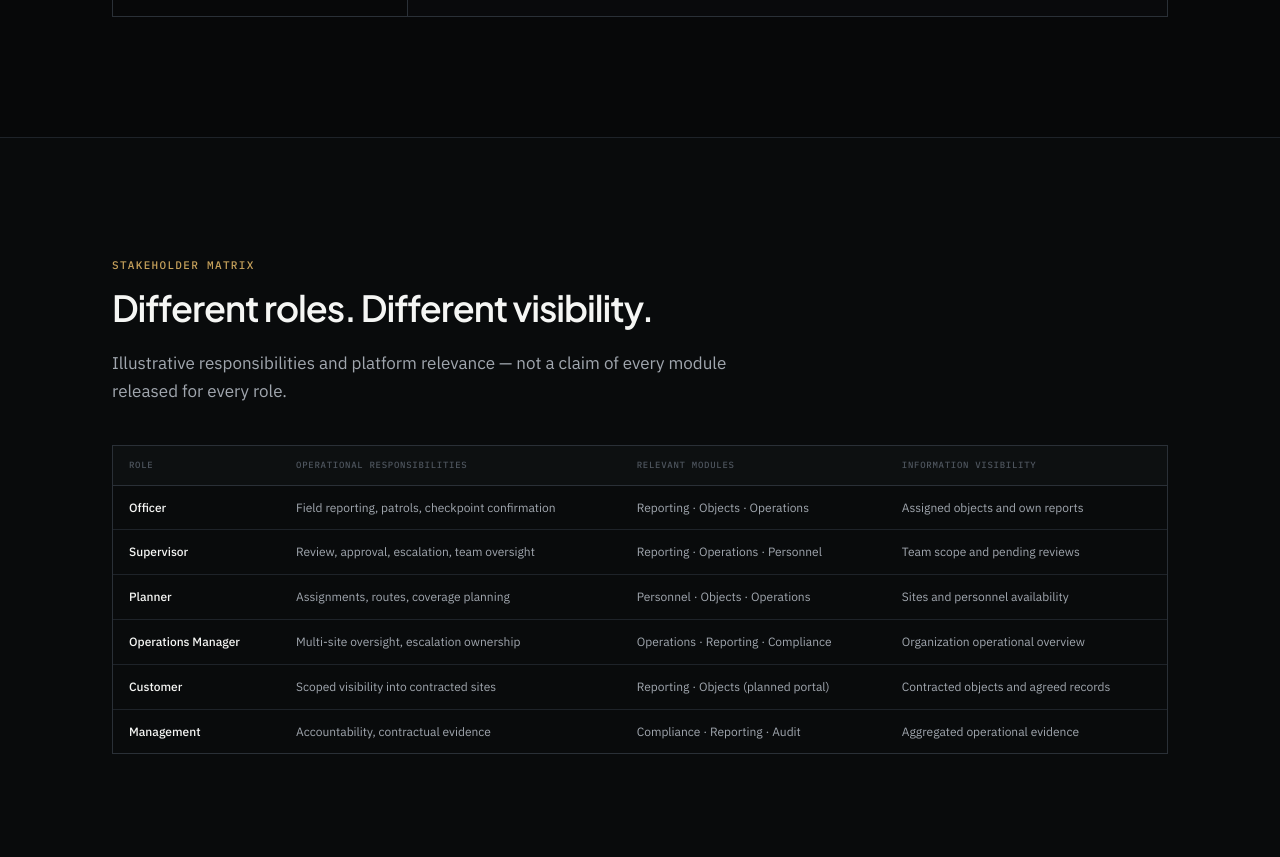
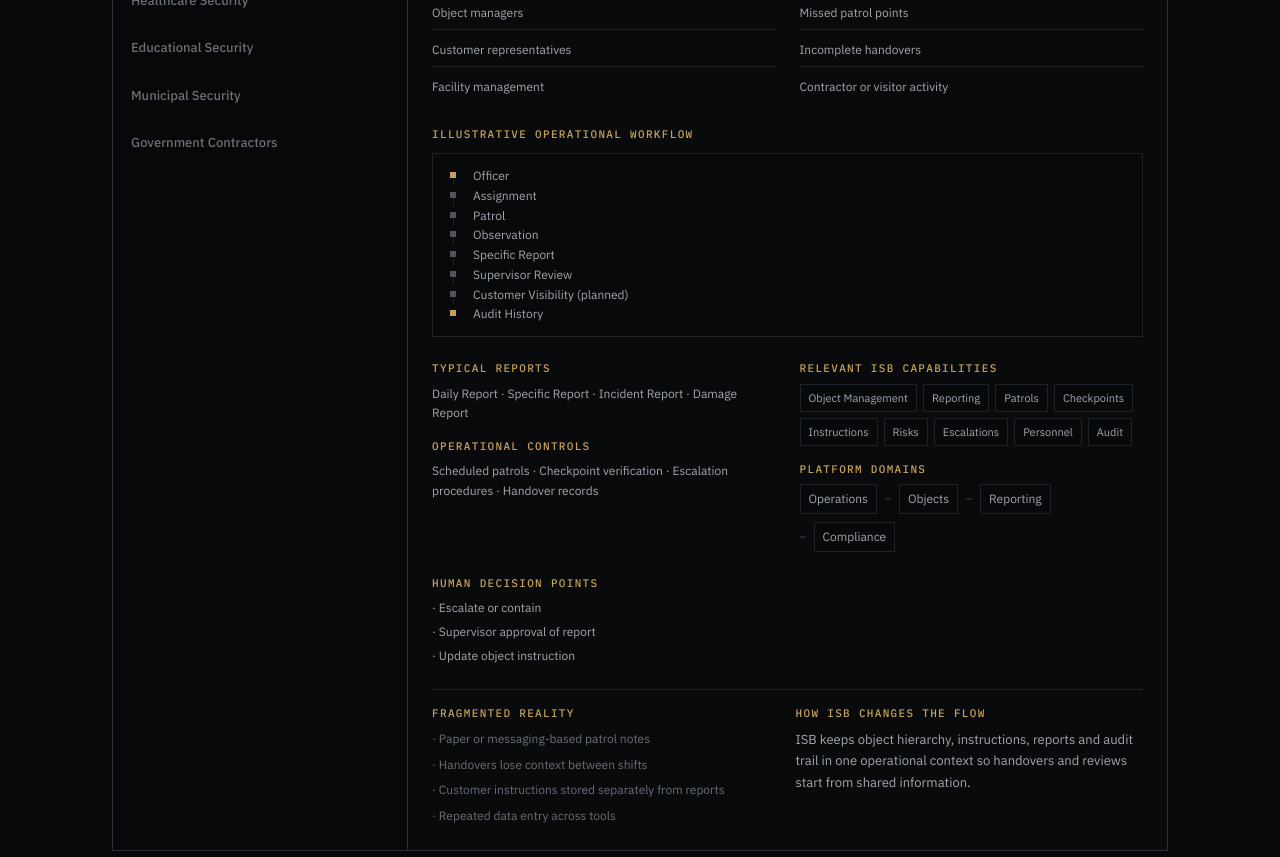
Before and after one commit to ISBFounder/ISB-Security-Website, a Next.js app: page /solutions in a window 1280 px wide. Shown: the part 1940-2797 px from the top of the page. Built offline with nearby package versions, Linux system fonts and the light colour scheme.

Commit message:
feat: wire SolutionContextSwitcher on /solutions

```diff
--- a/src/app/solutions/page.tsx
+++ b/src/app/solutions/page.tsx
@@ -3,6 +3,8 @@ import { ArrowRight } from "lucide-react";
 import { SectionHeader } from "@/components/ui/SectionHeader";
 import { Button } from "@/components/ui/Button";
 import { EnvironmentExplorer } from "@/components/solutions/EnvironmentExplorer";
+import { SolutionContextSwitcher } from "@/components/solutions/SolutionContextSwitcher";
+import { OsContinuity } from "@/components/os/OsContinuity";
 import { SITE } from "@/lib/constants";
 import { StructuredData } from "@/components/seo/StructuredData";
 import { breadcrumbJsonLd } from "@/lib/seo";
@@ -35,11 +37,17 @@ export default function SolutionsPage() {
           { name: "Solutions", path: "/solutions" },
         ])}
       />
-      {/* Hero */}
       <section className="section !pb-10">
         <div className="container-site">
           <div className="max-w-3xl">
-            <p className="label">Solutions</p>
+            <OsContinuity
+              steps={[
+                { label: "Home", href: "/" },
+                { label: "Solutions" },
+                { label: "Platform", href: "/platform" },
+              ]}
+            />
+            <p className="label mt-3">Solutions</p>
             <h1 className="heading-xl mt-3">
               Solutions designed around real security operations.
             </h1>
@@ -61,7 +69,20 @@ export default function SolutionsPage() {
         </div>
       </section>
 
-      {/* Environment explorer */}
+      <section className="section divider os-layer">
+        <div className="container-site">
+          <SectionHeader
+            align="left"
+            eyebrow="Operational context"
+            title="One Security OS. Different configuration."
+            description="Select a live operational context. Future specialist domains stay labelled separately."
+          />
+          <div className="mt-10">
+            <SolutionContextSwitcher />
+          </div>
+        </div>
+      </section>
+
       <section className="section divider">
         <div className="container-site">
           <SectionHeader
@@ -75,193 +96,6 @@ export default function SolutionsPage() {
           </div>
         </div>
       </section>
-
-      {/* Stakeholder matrix */}
-      <section className="section divider bg-bg-secondary/40">
-        <div className="container-site">
-          <SectionHeader
-            align="left"
-            eyebrow="Stakeholder matrix"
-            title="Different roles. Different visibility."
-            description="Illustrative responsibilities and platform relevance — not a claim of every module released for every role."
-          />
-          <div className="mt-10 overflow-x-auto border border-border">
-            <table className="w-full min-w-[640px] text-left text-[12px]">
-              <thead>
-                <tr className="border-b border-border bg-surface/40 font-mono text-[9px] uppercase tracking-wide text-ink-faint">
-                  <th className="px-4 py-3 font-medium">Role</th>
-                  <th className="px-4 py-3 font-medium">Operational responsibilities</th>
-                  <th className="px-4 py-3 font-medium">Relevant modules</th>
-                  <th className="px-4 py-3 font-medium">Information visibility</th>
-                </tr>
-              </thead>
-              <tbody className="text-ink-secondary">
-                {[
-                  [
-                    "Officer",
-                    "Field reporting, patrols, checkpoint confirmation",
-                    "Reporting · Objects · Operations",
-                    "Assigned objects and own reports",
-                  ],
-                  [
-                    "Supervisor",
-                    "Review, approval, escalation, team oversight",
-                    "Reporting · Operations · Personnel",
-                    "Team scope and pending reviews",
-                  ],
-                  [
-                    "Planner",
-                    "Assignments, routes, coverage planning",
-                    "Personnel · Objects · Operations",
-                    "Sites and personnel availability",
-                  ],
-                  [
-                    "Operations Manager",
-                    "Multi-site oversight, escalation ownership",
-                    "Operations · Reporting · Compliance",
-                    "Organization operational overview",
-                  ],
-                  [
-                    "Customer",
-                    "Scoped visibility into contracted sites",
-                    "Reporting · Objects (planned portal)",
-                    "Contracted objects and agreed records",
-                  ],
-                  [
-                    "Management",
-                    "Accountability, contractual evidence",
-                    "Compliance · Reporting · Audit",
-                    "Aggregated operational evidence",
-                  ],
-                ].map((row) => (
-                  <tr key={row[0]} className="border-b border-border-subtle last:border-0">
-                    <td className="px-4 py-3 font-medium text-ink">{row[0]}</td>
-                    <td className="px-4 py-3">{row[1]}</td>
-                    <td className="px-4 py-3">{row[2]}</td>
-                    <td className="px-4 py-3">{row[3]}</td>
-                  </tr>
-                ))}
-              </tbody>
-            </table>
-          </div>
-        </div>
-      </section>
-
-      {/* Platform relationship */}
-      <section className="section divider">
-        <div className="container-site">
-          <SectionHeader
-            align="left"
-            eyebrow="Platform relationship"
-            title="Operational domains share one foundation."
-          />
-          <div className="mt-10 flex flex-wrap items-center gap-2 font-mono text-[12px] text-ink-secondary">
-            {[
-              "Reporting",
-              "Objects",
-              "Personnel",
-              "Compliance",
-              "Audit",
-              "AI Assistance",
-              "Management Insight",
-            ].map((d, i) => (
-              <span key={d} className="flex items-center gap-2">
-                {i > 0 && (
-                  <span className="text-ink-faint" aria-hidden>
-                    ↓
-                  </span>
-                )}
-                <span className="border border-border bg-surface/40 px-3 py-2">
-                  {d}
-                </span>
-              </span>
-            ))}
-          </div>
-          <p className="mt-4 max-w-2xl text-[13px] text-ink-muted">
-            Environments differ in risk and workflow. The platform domains remain
-            connected so reports, objects, people and audit context do not fragment
-            again.
-          </p>
-        </div>
-      </section>
-
-      {/* Implementation considerations */}
-      <section className="section divider bg-bg-secondary/40">
-        <div className="container-site">
-          <SectionHeader
-            align="left"
-            eyebrow="Implementation considerations"
-            title="From current process to structured operations."
-            description="Engagement topics — not delivery commitments or fixed timelines."
-          />
-          <div className="mt-10 grid gap-0 border border-border sm:grid-cols-2 lg:grid-cols-3">
-            {[
-              {
-                t: "Current operational processes",
-                d: "Map how reporting, handovers and object instructions work today.",
-              },
-              {
-                t: "Migration planning",
-                d: "Identify which workflows move first without disrupting field operations.",
-              },
-              {
-                t: "Configuration",
-                d: "Organizations, customers, objects, roles and requirements.",
-              },
-              {
-                t: "Training",
-                d: "Officers, supervisors and planners on structured reporting and review.",
-              },
-              {
-                t: "Pilot deployment",
-                d: "Limited operational scope to validate fit before wider rollout.",
-              },
-              {
-                t: "Future expansion",
-                d: "Additional modules and environments as maturity and need grow.",
-              },
-            ].map((item, i) => (
-              <div
-                key={item.t}
-                className={`p-5 ${
-                  i < 5 ? "border-b border-border sm:border-r" : ""
-                } ${i % 2 === 1 ? "sm:border-r-0 lg:border-r" : ""} ${
-                  i >= 3 ? "lg:border-b-0" : ""
-                }`}
-              >
-                <p className="text-[13px] font-semibold text-ink">{item.t}</p>
-                <p className="mt-2 text-[12px] text-ink-muted">{item.d}</p>
-              </div>
-            ))}
-          </div>
-        </div>
-      </section>
-
-      {/* CTA */}
-      <section className="section divider">
-        <div className="container-site">
-          <div className="border border-border bg-surface/40 p-8 md:p-10">
-            <div className="mx-auto max-w-2xl text-center">
-              <h2 className="heading-lg">
-                Discuss how ISB maps to your operation.
-              </h2>
-              <p className="body mt-4">
-                Request a demonstration or contact ISB to explore operational fit
-                for your environment.
-              </p>
-              <div className="mt-8 flex flex-wrap justify-center gap-3">
-                <Button href="/request-demo">
-                  Request Demo
-                  <ArrowRight className="h-4 w-4" aria-hidden />
-                </Button>
-                <Button href="/contact" variant="secondary">
-                  Contact ISB
-                </Button>
-              </div>
-            </div>
-          </div>
-        </div>
-      </section>
     </>
   );
 }
```
